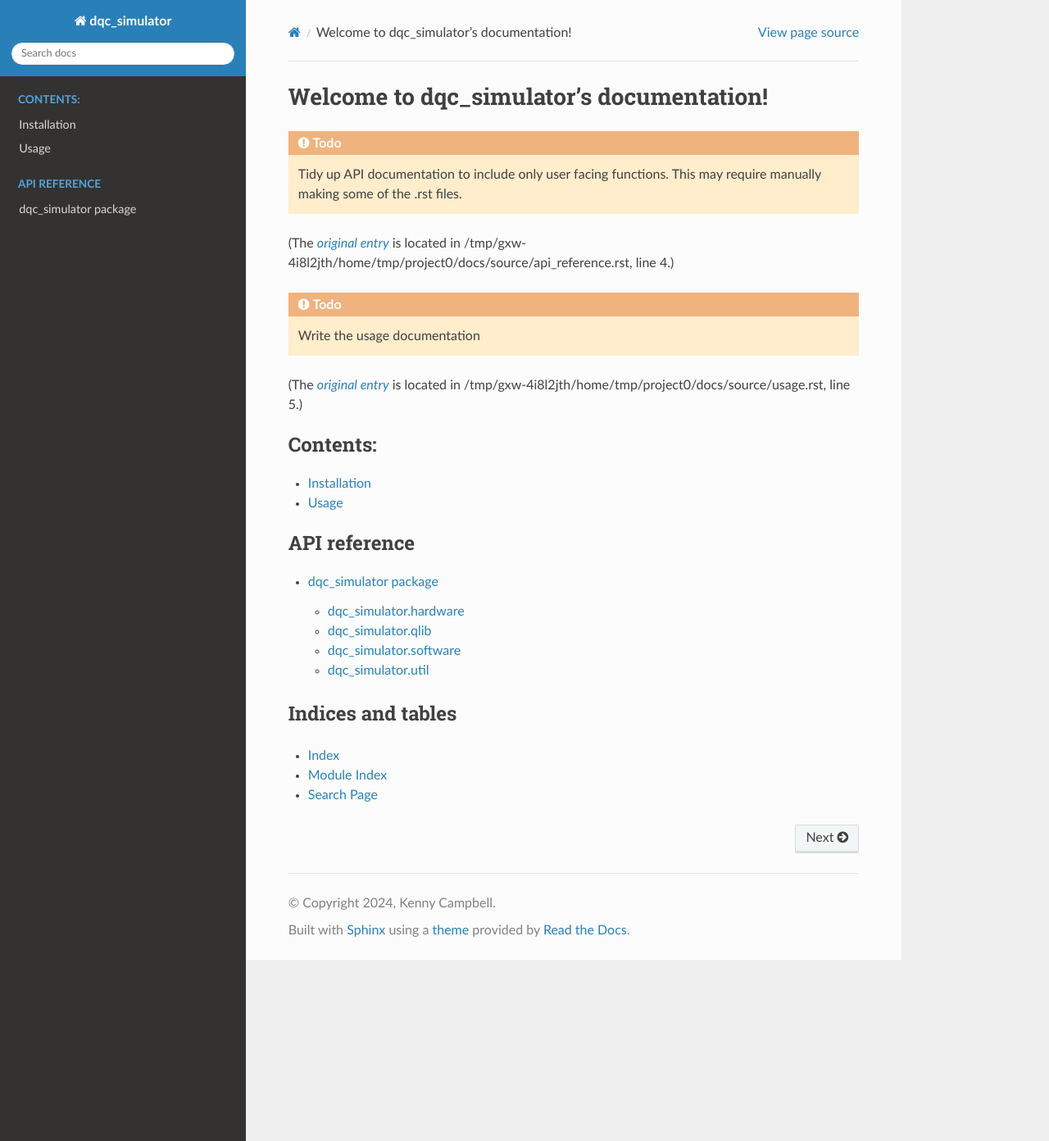
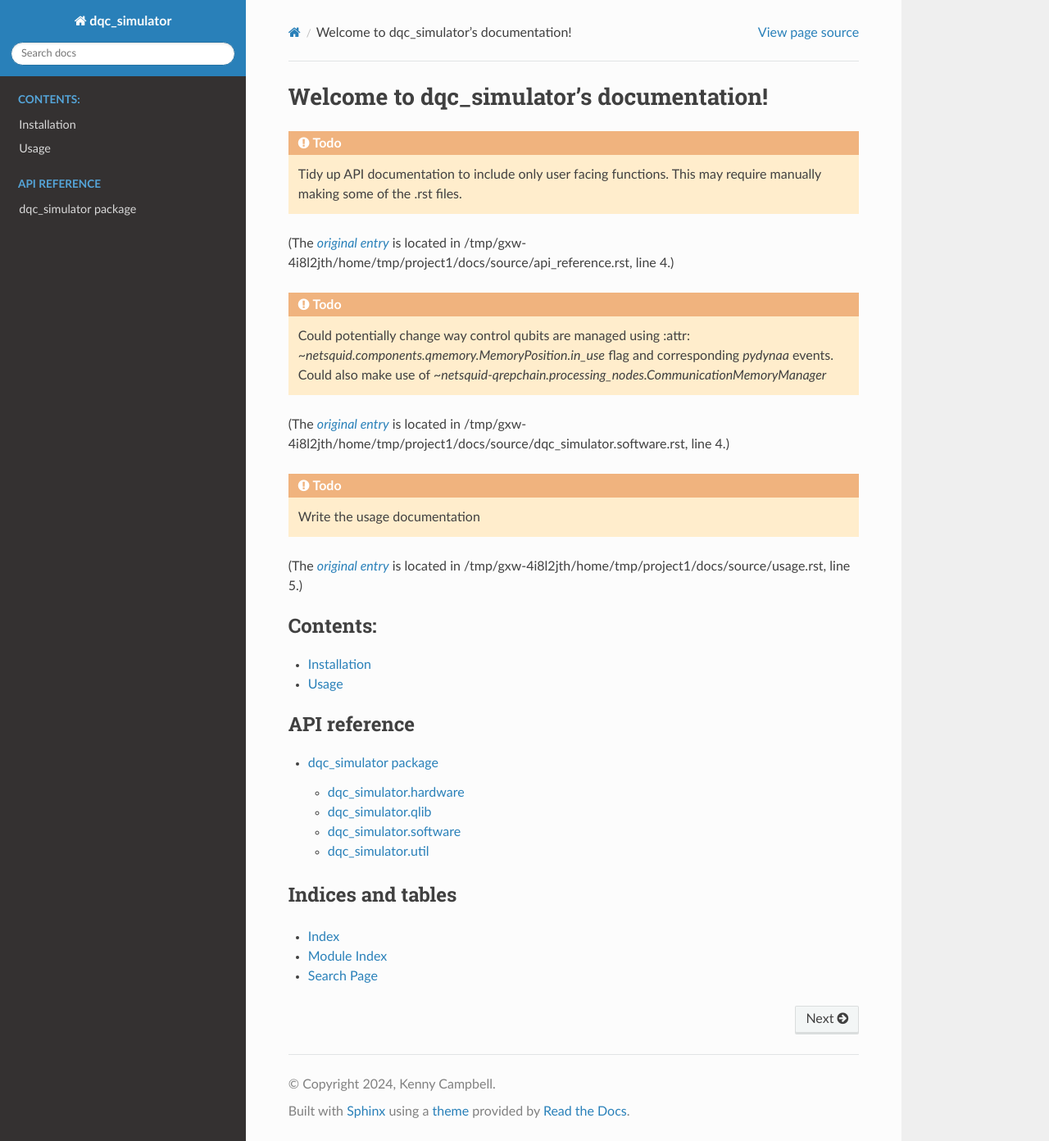
Before and after one commit to km-campbell/dqc_simulator, a Sphinx documentation site: the page built from docs/source/index.rst, in a window 1280 px wide and 1392 px high. Shown: the whole window at 82% size. Built offline with Sphinx 7.4.7 and the Read the Docs theme 2.0.0, drawn with Linux system fonts in a browser that asks for light colours; pages that are not in the unit, such as notebooks, are missing from menus.

Commit message:
Added todo to documentation and fixed indentation issue with docstring for dqcMasterProtocol

```diff
--- a/docs/source/dqc_simulator.software.rst
+++ b/docs/source/dqc_simulator.software.rst
@@ -1,6 +1,12 @@
 dqc\_simulator.software
 =======================
 
+.. todo::
+
+   Could potentially change way control qubits are managed using
+   :attr: `~netsquid.components.qmemory.MemoryPosition.in_use`
+   flag and corresponding `pydynaa` events. Could also
+   make use of `~netsquid-qrepchain.processing_nodes.CommunicationMemoryManager`
 
 
 dqc\_simulator.software.ast2dqc\_circuit module
```
Also changed, not shown: 1 other file.
